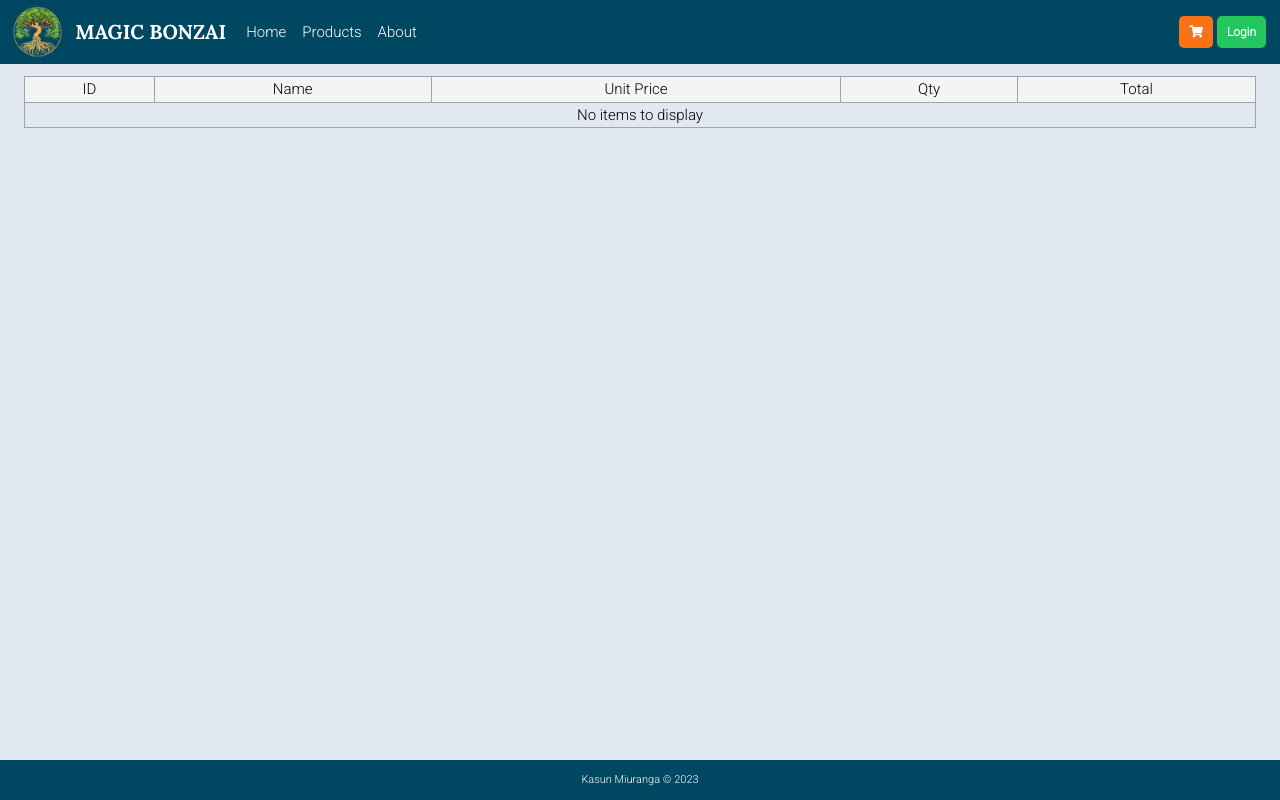
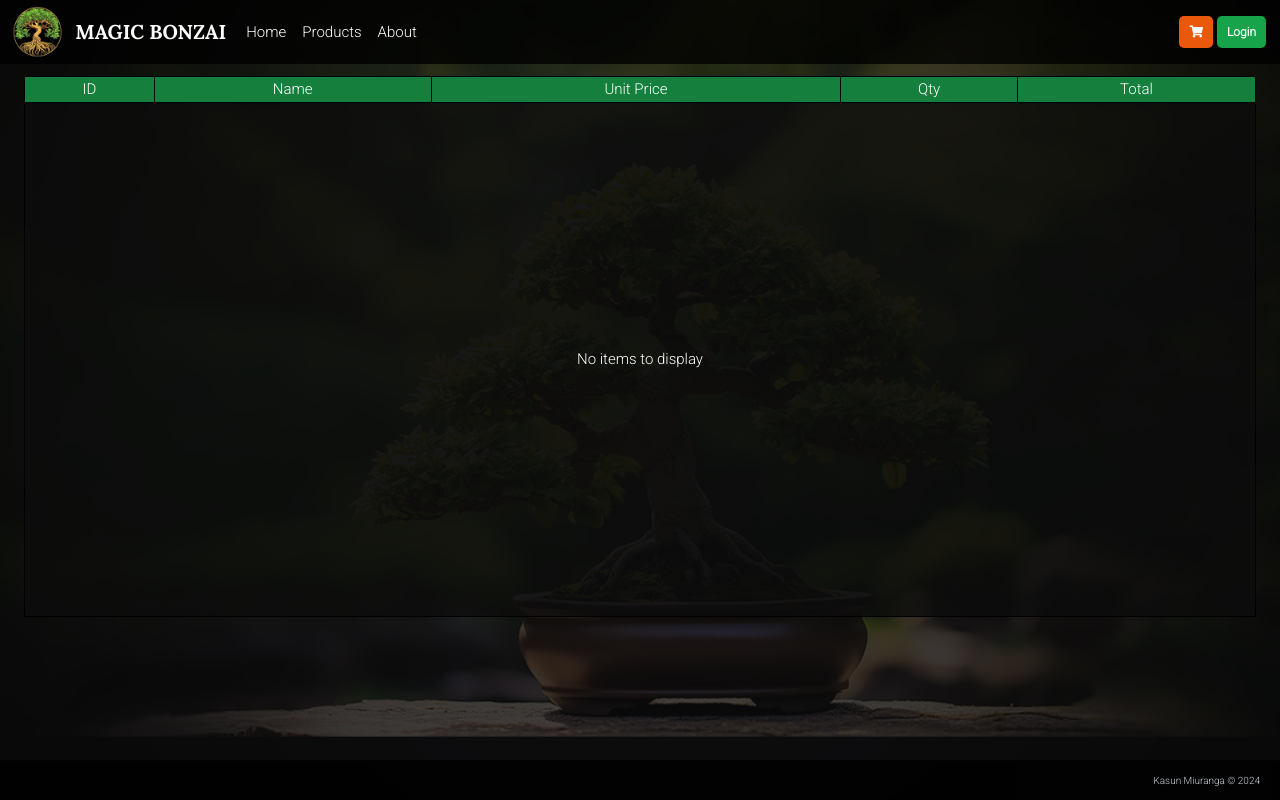
Before and after one commit to TheMIU/bonsai-shop, a React (Create React App) app in the folder client/: page /shopping-cart in a window 1280 px wide. Built offline with nearby package versions, Linux system fonts and the light colour scheme; a web font is replaced by a local one.

Commit message:
frontend updated

```diff
--- a/client/src/view/common/DefaultLayout.tsx
+++ b/client/src/view/common/DefaultLayout.tsx
@@ -2,20 +2,25 @@ import React, { Component } from 'react'
 import Footer from './Footer'
 import Navbar from './Navbar'
 import MainContent from './MainContent'
+import bonsaiBackground from '../../images/bonsai-background.png';
 
 export default class DefaultLayout extends Component {
     render() {
         return (
-            < div className='min-h-screen h-80 '>
-                <div className='bg-[#004761] h-[8%]'>
+            < div className='min-h-screen h-80  z-[10]'>
+                <div className='bg-[#000000cc] h-[8%]'>
                     <Navbar />
                 </div>
 
-                <div className='min-h-[87%] bg-slate-200'>
+                <div className='min-h-[87%]'>
+                    <div
+                        className="fixed top-0 left-0 w-full h-full bg-cover bg-center z-[-1]"
+                        style={{ backgroundImage: `url(${bonsaiBackground})` }}
+                    />
                     <MainContent />
                 </div>
 
-                <div className='bg-[#004761] h-[5%] flex justify-center items-center'>
+                <div className='bg-[#000000cc] h-[5%] flex justify-end px-5 items-center z-[10]'>
                     <Footer />
                 </div>
             </div>
--- a/client/src/view/common/Footer.tsx
+++ b/client/src/view/common/Footer.tsx
@@ -4,7 +4,7 @@ export default class Footer extends Component {
   render() {
     return (
       <div>
-        <h6 className='text-[11px] text-white'>Kasun Miuranga © 2023</h6>
+        <h6 className='text-[10px] text-slate-300'>Kasun Miuranga © 2024</h6>
       </div>
     )
   }
--- a/client/src/view/common/Navbar.tsx
+++ b/client/src/view/common/Navbar.tsx
@@ -16,11 +16,11 @@ export default class Navbar extends Component {
 
         <div className='h-[100%] flex items-center justify-end me-3'>
 
-          <button className='button-1 bg-orange-500 text-white
-           hover:bg-orange-400 hover:text-white'> <Link to="/shopping-cart"><i className="fas fa-shopping-cart"></i></Link></button>
+          <button className='button-1 bg-orange-600 text-white
+           hover:bg-orange-700 hover:text-white'> <Link to="/shopping-cart"><i className="fas fa-shopping-cart"></i></Link></button>
 
-          <button className='button-1 bg-green-500 text-white
-           hover:bg-green-400 hover:text-white'> <Link to="/login"> Login </Link></button>
+          <button className='button-1 bg-green-600 text-white
+           hover:bg-green-700 hover:text-white'> <Link to="/login"> Login </Link></button>
         </div>
       </div>
     )
--- a/client/src/view/common/Product.tsx
+++ b/client/src/view/common/Product.tsx
@@ -42,7 +42,7 @@ export default class product extends Component<ProductProps, ProductState> {
                             this.state.isActive ?
                                 <ModifyCart data={{ product: data, isAdded: this.state.isActive }} />
                                 :
-                                <button className="button-2 bg-green-600 hover:bg-green-500 text-white" onClick={this.addToCartOnClick}>
+                                <button className="button-2 bg-green-600 hover:bg-green-700 text-white" onClick={this.addToCartOnClick}>
                                     Add <i className="fas fa-shopping-cart"></i></button>
                         }
                     </div>
--- a/client/src/view/pages/About.tsx
+++ b/client/src/view/pages/About.tsx
@@ -3,7 +3,26 @@ import React, { Component } from 'react'
 export default class About extends Component {
   render() {
     return (
-      <div>About</div>
+      <div className=" p-10 w-[400px] text-white">
+        <h1 className="text-2xl font-bold mb-4 custom-font">About us</h1>
+        <p className='text-sm'>Welcome to our enchanting world of bonsai wonders! At MAGIC BONZAI,
+          we invite you to explore the artistry and serenity of meticulously crafted bonsai trees.
+
+          <br />
+          <br />
+          Immerse yourself in the beauty of these miniature marvels, each one
+          telling a unique story of nature's elegance and human craftsmanship.
+          Our carefully curated collection offers a diverse range of bonsai trees and related items,
+          perfect for enthusiasts and collectors alike.
+
+          <br />
+          <br />
+          Take a stroll through our virtual garden and
+          discover the perfect addition to your green sanctuary.
+          <br />
+          Embrace the tranquility of bonsai living with
+          MAGIC BONZAI - where nature meets art in every leaf and branch.  <i className="fas fa-leaf"></i></p>
+      </div>
     )
   }
 }
--- a/client/src/view/pages/Home.tsx
+++ b/client/src/view/pages/Home.tsx
@@ -1,9 +1,19 @@
-import React, { Component } from 'react'
+import React, { Component } from 'react';
+import { Link } from 'react-router-dom';
 
 export default class Home extends Component {
   render() {
     return (
-      <div>Home</div>
-    )
+      <div>
+        <div className=" p-10 w-[400px] text-white">
+          <h1 className="text-2xl font-bold mb-4 custom-font">Welcome to Our Bonsai Shop</h1>
+          <p>Discover a wide range of beautiful bonsai trees and items for your collection.</p>
+          <div className="w-[100px] pt-4" >
+            <button className='button-2 bg-green-600 text-white
+           hover:bg-green-700 hover:text-white'> <Link to="/products"> Discover <i className="fas fa-leaf"></i></Link></button>
+          </div>
+        </div>
+      </div>
+    );
   }
 }
--- a/client/src/view/pages/Login.tsx
+++ b/client/src/view/pages/Login.tsx
@@ -1,13 +1,19 @@
 import React, { Component } from 'react'
 import { Link } from 'react-router-dom'
+import bonsaiBackground from '../../images/bonsai-background.png';
 
 export default class Login extends Component {
   render() {
     return (
-      <div className="min-h-screen flex items-center justify-center  bg-[#004761] py-12 px-4 sm:px-6 lg:px-8">
+      <div className="min-h-screen flex items-center justify-center  bg-[#0c0c0cc9] py-12 px-4 sm:px-6 lg:px-8">
+        <div
+          className="fixed top-0 left-0 w-full h-full bg-cover bg-center z-[-1]"
+          style={{ backgroundImage: `url(${bonsaiBackground})` }}
+        />
+
         <div className="max-w-md w-full space-y-8">
           <div>
-            <h2 className="mt-6 text-center text-3xl text-white">
+            <h2 className="mt-6 text-center text-3xl text-white custom-font">
               Log in to your account
             </h2>
           </div>
@@ -28,6 +34,7 @@ export default class Login extends Component {
                   placeholder="Email address"
                 />
               </div>
+              <br />
               <div>
                 <label htmlFor="password" className="sr-only">
                   Password
@@ -67,7 +74,7 @@ export default class Login extends Component {
             <div>
               <button
                 type="submit"
-                className="group relative w-full flex justify-center py-2 px-4 border border-transparent text-sm font-medium rounded-md text-white bg-green-500 hover:bg-green-400 focus:outline-none focus:ring-2 focus:ring-offset-2 focus:ring-indigo-500"
+                className="group relative w-full flex justify-center py-2 px-4 border border-transparent text-sm font-medium rounded-md text-white bg-green-600 hover:bg-green-700 focus:outline-none focus:ring-2 focus:ring-offset-2 focus:ring-indigo-500"
               >
                 Log in
               </button>
--- a/client/src/view/pages/Products.tsx
+++ b/client/src/view/pages/Products.tsx
@@ -13,7 +13,6 @@ export default class Products extends Component<{}, productState> {
     }
   }
 
-  /* react life cycle method ekak */
   componentDidMount(): void {
     this.fetchData().then(r => console.log("fetch data done" + r));
   }
@@ -33,13 +32,13 @@ export default class Products extends Component<{}, productState> {
     const { data } = this.state;
 
     return (
-      <div className='grid grid-cols-1 md:grid-cols-3 lg:grid-cols-4 gap-8 justify-center items-center p-5'>
+      <div className='grid grid-cols-1 md:grid-cols-3 lg:grid-cols-4 gap-8 justify-center items-center
+      p-5 bg-[#000000cc]'>
         {
           data.map((product: any) => (
             <Product key={product.id} data={product} />
           ))
         }
-
       </div>
     )
   }
--- a/client/src/view/pages/ShoppingCart.tsx
+++ b/client/src/view/pages/ShoppingCart.tsx
@@ -9,28 +9,29 @@ export default class ShoppingCart extends Component<ShoppingCartProps>{
     render() {
         return (
             <div className="flex justify-center items-center min-h-[87%] pt-3">
+                <div className='bg-[#0c0c0cc9] w-full h-full absolute top-0 z-[-1]'></div>
                 <table className='w-full mx-6'>
-                    <tr className='bg-gray-100'>
-                        <th className='text-[15px] font-normal border-gray-400 border-[0.5px] px-1'>ID</th>
-                        <th className='text-[15px] font-normal border-gray-400 border-[0.5px] px-1'>Name</th>
-                        <th className='text-[15px] font-normal border-gray-400 border-[0.5px] px-1'>Unit Price</th>
-                        <th className='text-[15px] font-normal border-gray-400 border-[0.5px] px-1'>Qty</th>
-                        <th className='text-[15px] font-normal border-gray-400 border-[0.5px] px-1'>Total</th>
+                    <tr className='bg-green-700 text-white'>
+                        <th className='text-[15px] font-normal border-black border-[0.5px] px-1'>ID</th>
+                        <th className='text-[15px] font-normal border-black border-[0.5px] px-1'>Name</th>
+                        <th className='text-[15px] font-normal border-black border-[0.5px] px-1'>Unit Price</th>
+                        <th className='text-[15px] font-normal border-black border-[0.5px] px-1'>Qty</th>
+                        <th className='text-[15px] font-normal border-black border-[0.5px] px-1'>Total</th>
                     </tr>
                     {
                         this.props.itemList.length === 0 ?
                             <tr>
-                                <td colSpan={5} className='border-gray-400 border-[0.5px] px-1'>
-                                    <p className='text-[15px] font-normal text-center'>No items to display</p>
+                                <td colSpan={5} className=' text-white bg-[#0c0c0cc9] border-black border-[0.5px] px-1'>
+                                    <p className='text-[15px] font-normal text-center py-[20%]'>No items to display</p>
                                 </td>
                             </tr>
                             : this.props.itemList.map((item) => (
-                                <tr className='border-gray-700  border-[0.5px]'>
-                                    <td className='text-center border-gray-400 border-[0.5px] px-1'>{item.product.id}</td>
-                                    <td className='text-center  border-gray-400 border-[0.5px] px-1'>{item.product.name}</td>
-                                    <td className='text-center  border-gray-400 border-[0.5px] px-1'>{item.product.price + ' ' + item.product.currency}</td>
-                                    <td className='text-center  border-gray-400 border-[0.5px] px-1'>{item.itemCount}</td>
-                                    <td className='text-center  border-gray-400 border-[0.5px] px-1'>{item.product.price * item.itemCount + ' ' + item.product.currency}</td>
+                                <tr className=' border-black  text-white bg-[#0c0c0cc9] border-[0.5px]'>
+                                    <td className='text-center border-black border-[0.5px] px-1'>{item.product.id}</td>
+                                    <td className='text-center border-black border-[0.5px] px-1'>{item.product.name}</td>
+                                    <td className='text-center border-black border-[0.5px] px-1'>{item.product.price + ' ' + item.product.currency}</td>
+                                    <td className='text-center border-black border-[0.5px] px-1'>{item.itemCount}</td>
+                                    <td className='text-center border-black border-[0.5px] px-1'>{item.product.price * item.itemCount + ' ' + item.product.currency}</td>
                                 </tr>
                             ))
                     }
```
Also changed, not shown: client/src/images/bonsai-background.png (added).
